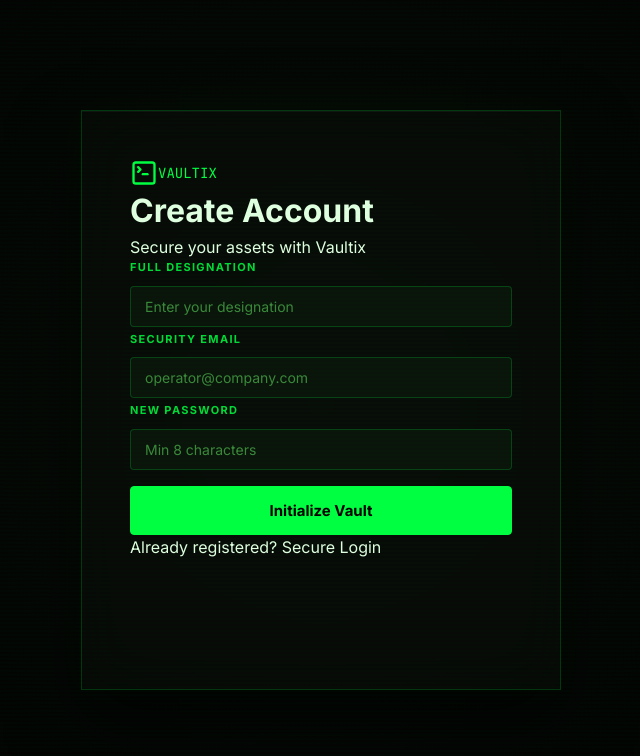
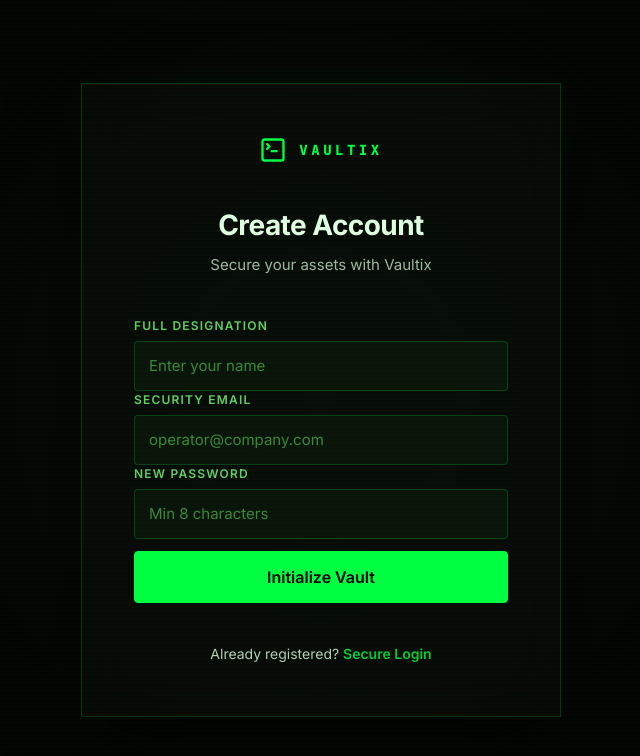
Before and after one commit to nexusteamcore-netizen/vault, a Next.js app: page /register in a window 1280 px wide. Shown: the top 756 px of the page, without its empty margins (319-959 px from the left). Built offline with nearby package versions, Linux system fonts and the light colour scheme.

Commit message:
style: fix auth card compression and standardize fixed dimensions

```diff
--- a/app/globals.css
+++ b/app/globals.css
@@ -1585,36 +1585,19 @@ tr:hover td {
 .auth-box {
   width: 100%;
   max-width: 480px;
-  min-height: 580px; /* Fixed height for stability */
-  display: flex;
-  flex-direction: column;
+  /* Billion-Dollar Golden Ratio */
   background: rgba(10, 15, 10, 0.4);
   backdrop-filter: blur(24px);
   border: 1px solid rgba(0, 255, 65, 0.15);
   border-radius: var(--radius-2xl);
-  padding: 48px; /* Balanced padding */
+  padding: 52px;
+  /* Perfect balance between space and focus */
   box-shadow: 0 32px 64px rgba(0, 0, 0, 0.8),
-              inset 0 1px 0 rgba(255, 255, 255, 0.04),
-              0 0 40px rgba(0, 255, 65, 0.03);
+    inset 0 1px 0 rgba(255, 255, 255, 0.04),
+    0 0 40px rgba(0, 255, 65, 0.03);
   animation: fadeUp 0.7s cubic-bezier(0.16, 1, 0.3, 1);
   position: relative;
   z-index: 10;
-}
-
-.input-group {
-  display: flex;
-  flex-direction: column;
-  gap: 10px; /* Space between label and input */
-  margin-bottom: 4px;
-}
-
-.input-label {
-  font-size: 11px;
-  text-transform: uppercase;
-  letter-spacing: 0.12em;
-  font-weight: 700;
-  color: var(--green);
-  opacity: 0.85;
 }
 
 /* Subtle aliveness */
@@ -1630,8 +1613,15 @@ tr:hover td {
 }
 
 @keyframes breathingGlow {
-  0%, 100% { opacity: 0.05; }
-  50% { opacity: 0.15; }
+
+  0%,
+  100% {
+    opacity: 0.05;
+  }
+
+  50% {
+    opacity: 0.15;
+  }
 }
 
 /* ─── Vault Unified Workspace (Advanced OLED) ───────────── */
--- a/app/register/page.tsx
+++ b/app/register/page.tsx
@@ -35,33 +35,33 @@ export default function RegisterPage() {
   return (
     <div className="auth-page">
       <div className="auth-box">
-        <div className="auth-logo boot-text">
+        <div className="auth-logo boot-text" style={{ marginBottom: 40, justifyContent: 'center' }}>
           <TerminalSquare size={28} className="text-green" />
-          <span className="brand-text">VAULTIX</span>
+          <span style={{ marginLeft: 12, letterSpacing: '0.25em', fontWeight: 800 }}>VAULTIX</span>
         </div>
-        <h1 className="auth-title">Create Account</h1>
-        <p className="auth-subtitle">Secure your assets with Vaultix</p>
+        <h1 className="auth-title" style={{ fontSize: 28, fontWeight: 700, textAlign: 'center', marginBottom: 8, letterSpacing: '-0.02em' }}>Create Account</h1>
+        <p className="auth-subtitle" style={{ textAlign: 'center', marginBottom: 40, fontSize: 15, opacity: 0.7 }}>Secure your assets with Vaultix</p>
 
-        {error && <div className="auth-error">{error}</div>}
+        {error && <div className="auth-error" style={{ marginBottom: 24 }}>{error}</div>}
 
         <form className="auth-form" onSubmit={handleSubmit}>
           <div className="input-group">
-            <label className="input-label" htmlFor="name">Full Designation</label>
-            <input id="name" type="text" className="input" placeholder="Enter your designation" value={name} onChange={e => setName(e.target.value)} />
+            <label className="input-label" htmlFor="name" style={{ fontSize: 12, textTransform: 'uppercase', letterSpacing: '0.1em', fontWeight: 600, opacity: 0.8 }}>Full Designation</label>
+            <input id="name" type="text" className="input" placeholder="Enter your name" style={{ height: 50, fontSize: 15 }} value={name} onChange={e => setName(e.target.value)} />
           </div>
           <div className="input-group">
-            <label className="input-label" htmlFor="email">Security Email</label>
-            <input id="email" type="email" className="input" placeholder="operator@company.com" value={email} onChange={e => setEmail(e.target.value)} required />
+            <label className="input-label" htmlFor="email" style={{ fontSize: 12, textTransform: 'uppercase', letterSpacing: '0.1em', fontWeight: 600, opacity: 0.8 }}>Security Email</label>
+            <input id="email" type="email" className="input" placeholder="operator@company.com" style={{ height: 50, fontSize: 15 }} value={email} onChange={e => setEmail(e.target.value)} required />
           </div>
           <div className="input-group">
-            <label className="input-label" htmlFor="password">New Password</label>
-            <input id="password" type="password" className="input" placeholder="Min 8 characters" value={password} onChange={e => setPassword(e.target.value)} required minLength={8} />
+            <label className="input-label" htmlFor="password" style={{ fontSize: 12, textTransform: 'uppercase', letterSpacing: '0.1em', fontWeight: 600, opacity: 0.8 }}>New Password</label>
+            <input id="password" type="password" className="input" placeholder="Min 8 characters" style={{ height: 50, fontSize: 15 }} value={password} onChange={e => setPassword(e.target.value)} required minLength={8} />
           </div>
-          <button type="submit" className="btn btn-primary btn-lg" disabled={loading} style={{ width: '100%', justifyContent: 'center', marginTop: 12 }}>
+          <button type="submit" className="btn btn-primary btn-lg" disabled={loading} style={{ width: '100%', justifyContent: 'center', marginTop: 12, height: 52, fontSize: 16, fontWeight: 600 }}>
             {loading ? <><span className="spinner" /> Generating Keys...</> : 'Initialize Vault'}
           </button>
         </form>
-        <p className="auth-switch">Already registered? <Link href="/login">Secure Login</Link></p>
+        <p className="auth-switch" style={{ textAlign: 'center', marginTop: 40, fontSize: 14, opacity: 0.8 }}>Already registered? <Link href="/login" style={{ color: 'var(--green)', fontWeight: 600 }}>Secure Login</Link></p>
       </div>
     </div>
   )
```
